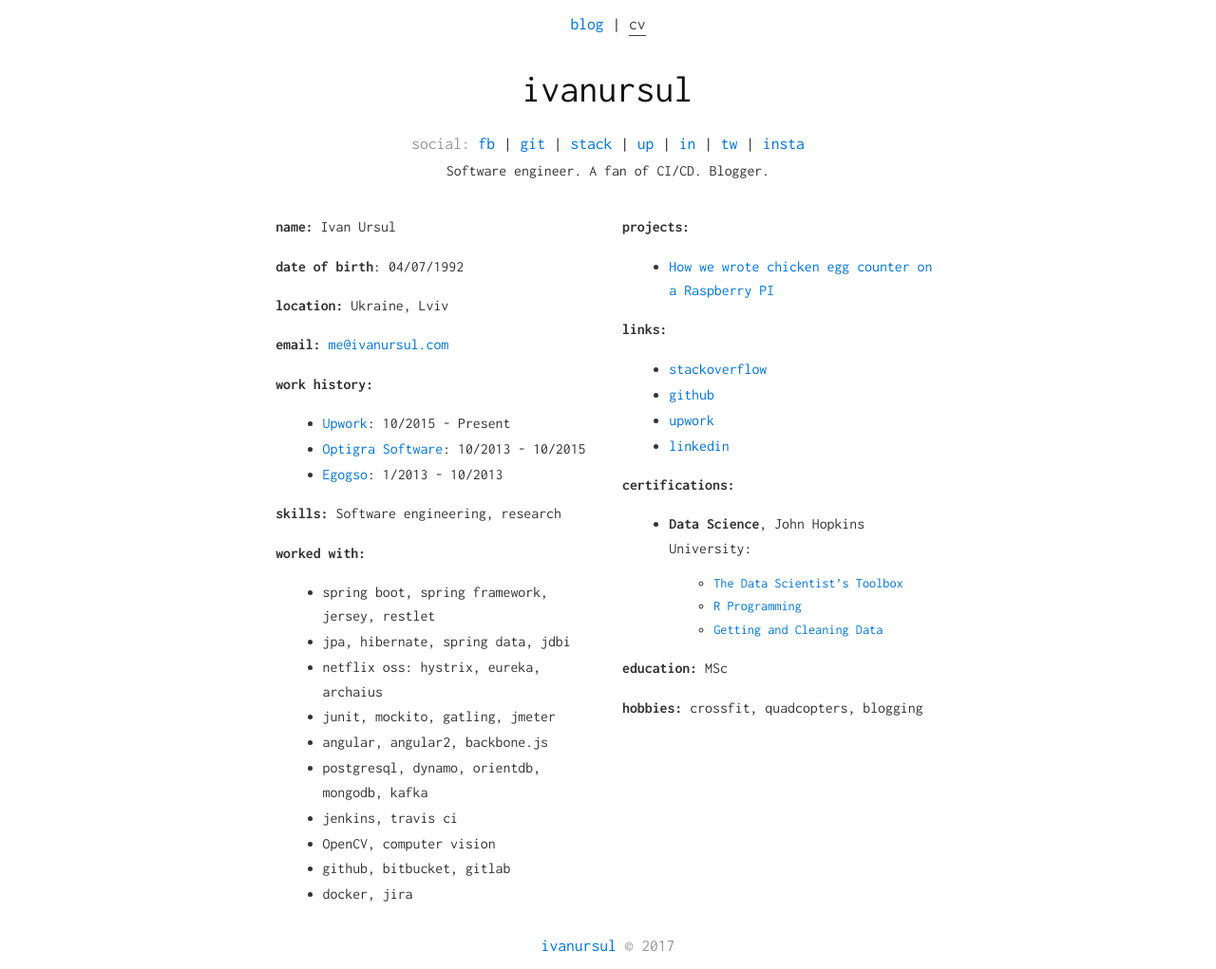
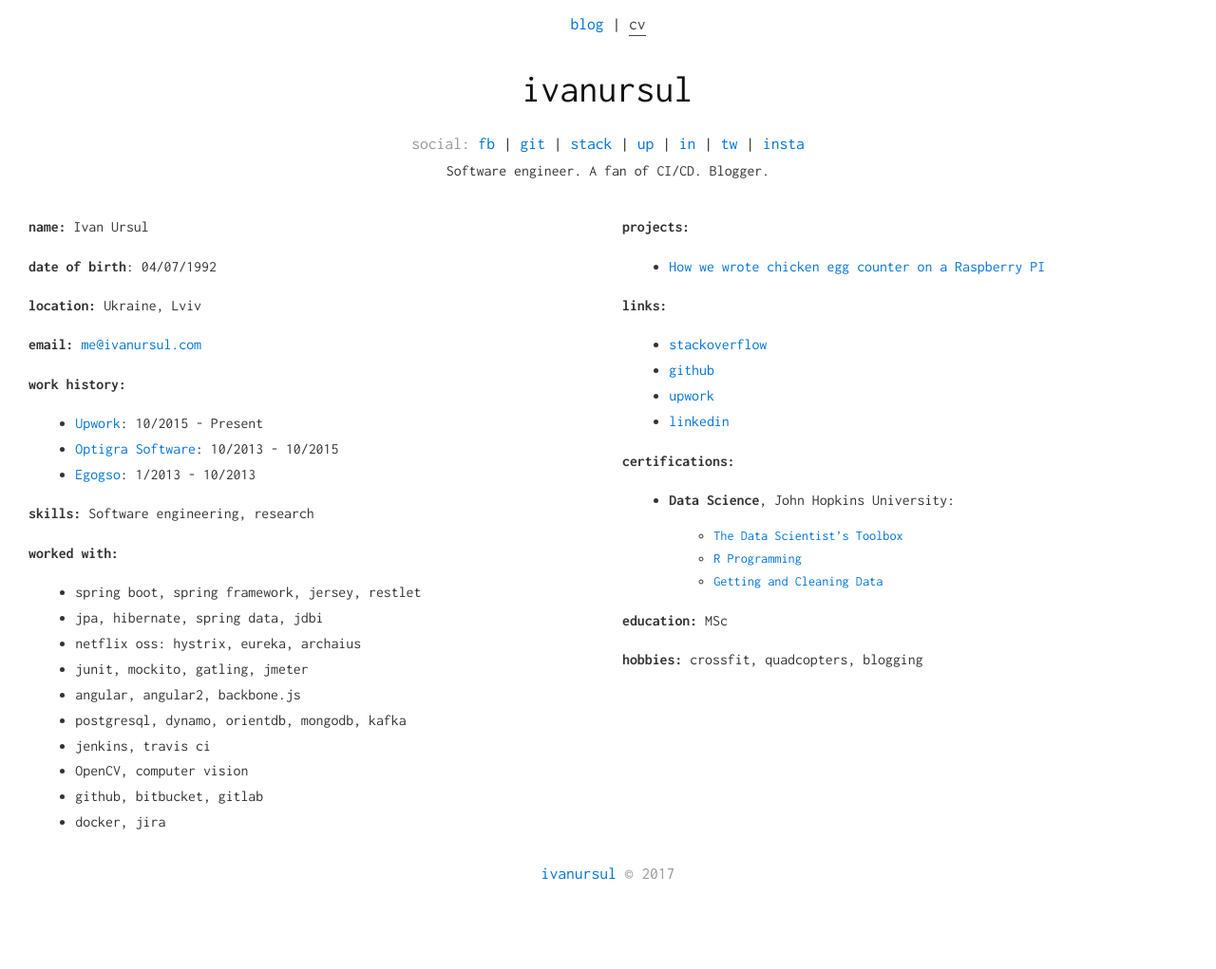
Before and after one commit to ivanursul/ivanursul, a Jekyll site: the page built from cv.html, in a window 1280 px wide. Shown: the whole page at 95% size. Built offline with Jekyll 4.4.1, drawn with Linux system fonts in a browser that asks for light colours; after the commit the page ends 945 px from its top, so only the background shows below that.

```diff
--- /dev/null
+++ b/_layouts/cv.html
@@ -0,0 +1,22 @@
+<!DOCTYPE html>
+<html lang="{{ page.lang | default: site.lang | default: "en-GB" }}">
+
+  {% include head/page.html %}
+
+  <body class="home-template">
+
+    {% include header/nav.html %}
+
+    {% include header/info.html %}
+
+    <article class="container-fluid" role="main">
+
+      {{ content }}
+
+    </article>
+
+    {% include footer.html %}
+
+  </body>
+
+</html>
--- a/_posts/2017-08-15-software-for-monitoring-antminer.markdown
+++ b/_posts/2017-08-15-software-for-monitoring-antminer.markdown
@@ -4,7 +4,6 @@
 date: 2018-08-17 17:00:00
 permalink: antminer-monitoring-software
 published: false
-visible: 1
 ---
 
 ### <a href="#expose_jmx" name="expose_jmx"><i class="fa fa-link anchor" aria-hidden="true"></i></a> Exposing JMX
--- a/cv.html
+++ b/cv.html
@@ -1,10 +1,10 @@
 ---
-layout: page
+layout: cv
 title: cv
 bootstrap: true
 ---
 
-<div class="vertical-divider">
+<div class="vertical-divider row-fluid">
 
     <div class="col-md-6">
         <p><strong>name:</strong> Ivan Ursul </p>
```
